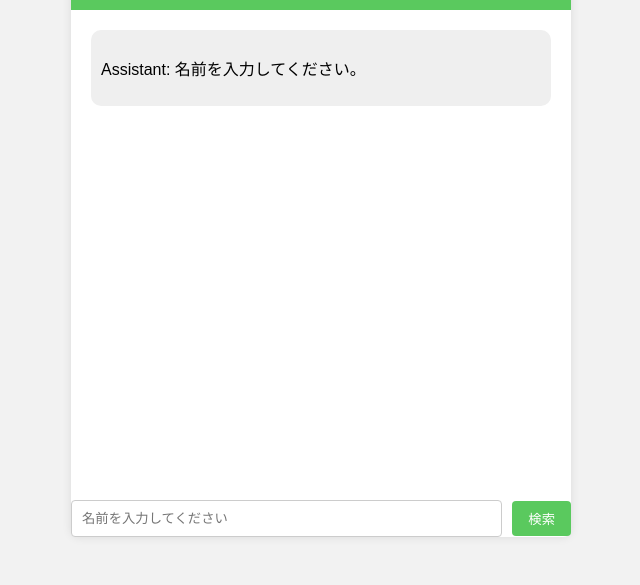
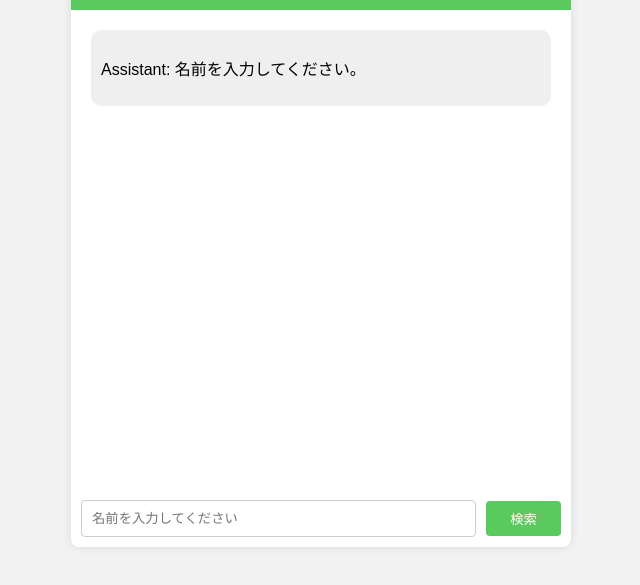
Before and after one commit to koreyuu/koreyuu.github.io, a plain HTML site: page sample.html in a window 1280 px wide. Shown: the part 105-690 px from the top of the page, without its empty margins (319-959 px from the left). Drawn offline with Linux system fonts and the light colour scheme.

Commit message:
Add files via upload

```diff
--- a/style.css
+++ b/style.css
@@ -47,6 +47,8 @@ body {
     border-radius: 4px;
     border: 1px solid #ccc;
     margin-right: 10px;
+    margin-bottom: 10px; /* 下部の余白 */
+    margin-left: 10px; /* 左側の余白 */
 }
 
 .user-input button {
@@ -56,6 +58,9 @@ body {
     color: #fff;
     border-radius: 4px;
     cursor: pointer;
+    width: 75px; /* 幅の指定 */
+    margin-bottom: 10px; /* 下部の余白 */
+    margin-right: 10px; /* 左側の余白 */
 }
 
 .user-input button:hover {
```
